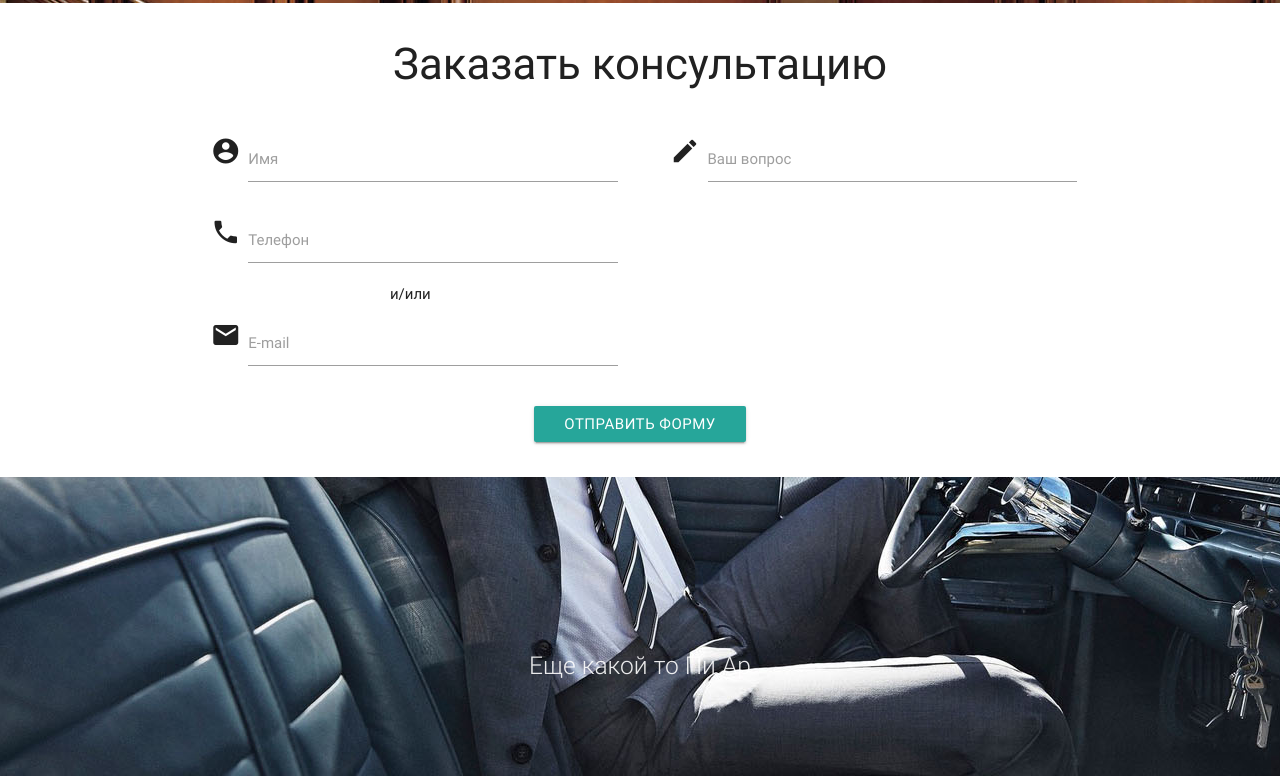
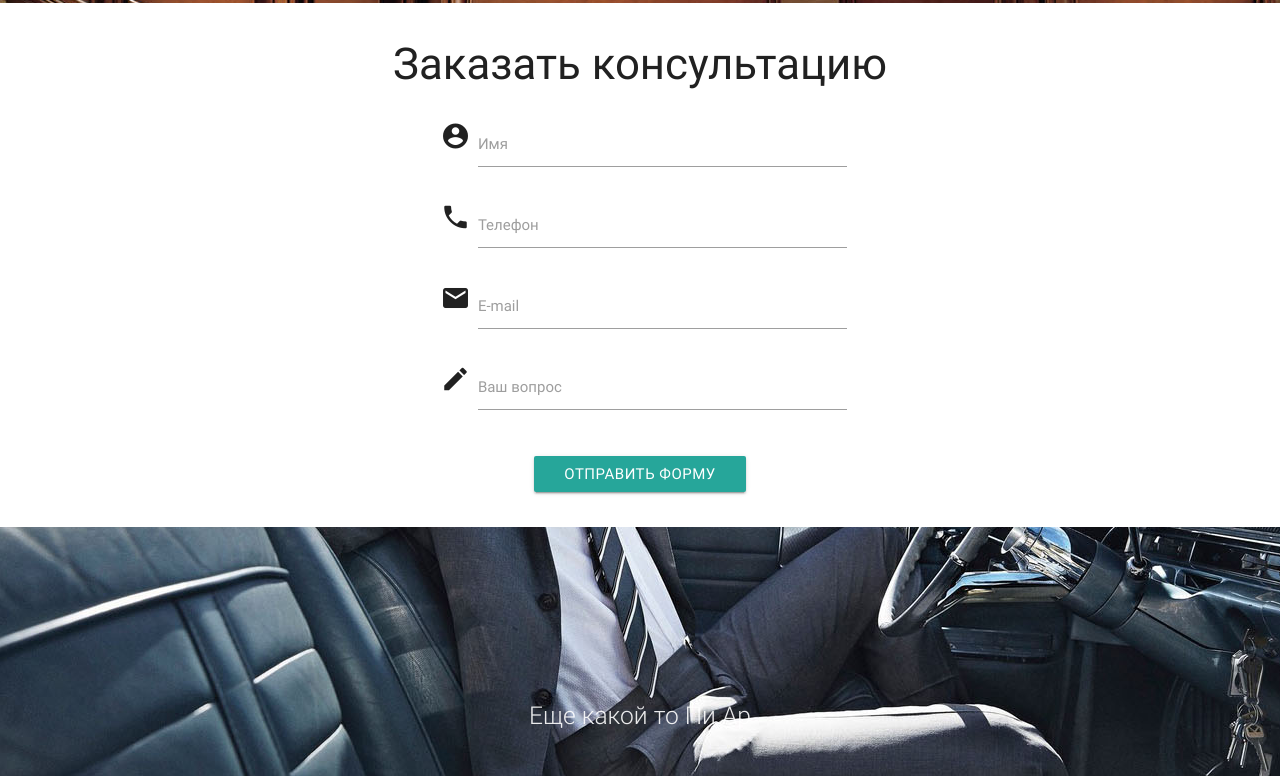
Before and after one commit to Eugene-BV/DZ_10, a plain HTML site: page max/index.html in a window 1280 px wide. Shown: the part 1504-2280 px from the top of the page. Drawn offline with nearby package versions, Linux system fonts and the light colour scheme.

Commit message:
form upgrade

```diff
--- a/max/index.html
+++ b/max/index.html
@@ -1,5 +1,5 @@
 <!DOCTYPE html>
-<html lang="en">
+<html lang="ru">
 
 <head>
     <meta http-equiv="Content-Type" content="text/html; charset=UTF-8" />
@@ -154,7 +154,7 @@
                 <form class="col s12 center">
                     <h3>Заказать консультацию</h3>
                     <div class="row">
-                        <div class="input-field col m6 s12 center">
+                        <div class="input-field col m6 s12 consult__order">
                             <div class="input-field col s12">
                                 <i class="material-icons prefix">account_circle</i>
                                 <input id="icon_prefix" type="text" class="validate">
@@ -165,14 +165,11 @@
                                 <input id="icon_telephone" type="tel" class="validate">
                                 <label for="icon_telephone">Телефон</label>
                             </div>
-                            <div class="col s12 center">и/или</div>
                             <div class="input-field col s12">
                                 <i class="material-icons prefix">mail</i>
                                 <input id="email" type="email" class="validate">
                                 <label for="email" data-error="wrong" data-success="right">E-mail</label>
                             </div>
-                        </div>
-                        <div class="input-field col m6 s12 center">
                             <div class="input-field col s12">
                                 <i class="material-icons prefix">mode_edit</i>
                                 <textarea id="icon_prefix2" class="materialize-textarea"></textarea>
--- a/max/indexstyle.css
+++ b/max/indexstyle.css
@@ -23,6 +23,10 @@ nav sub {
 textarea.materialize-textarea {
     padding: 0;
 }
+.row .col .consult__order {
+    margin: 15px auto;
+    float: inherit;
+}
 
 @media only screen and (min-width: 0){
     .logomax {
```
Also changed, not shown: max/10.jpg (deleted), max/11.jpg (deleted), max/9.jpg (deleted), max/background12.jpg (deleted), max/background13.jpg (deleted), max/logo1.png (deleted).
